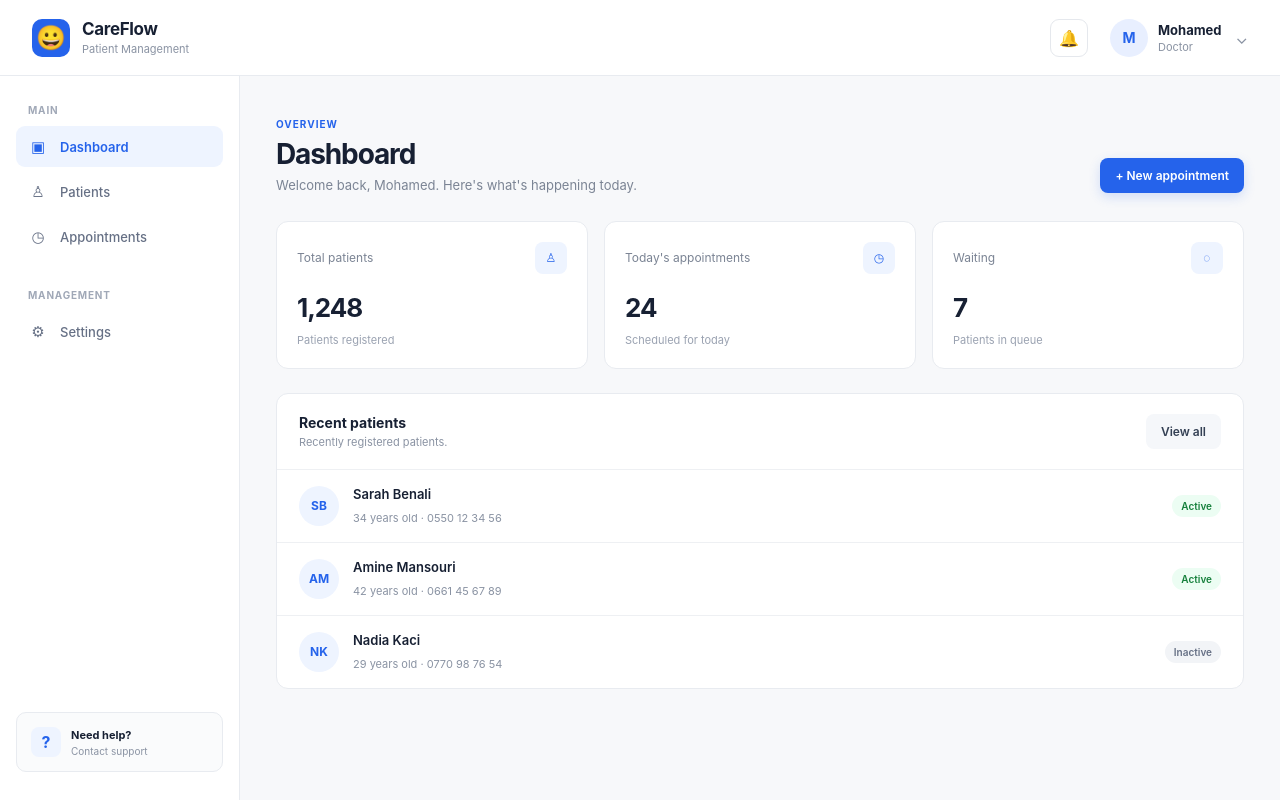
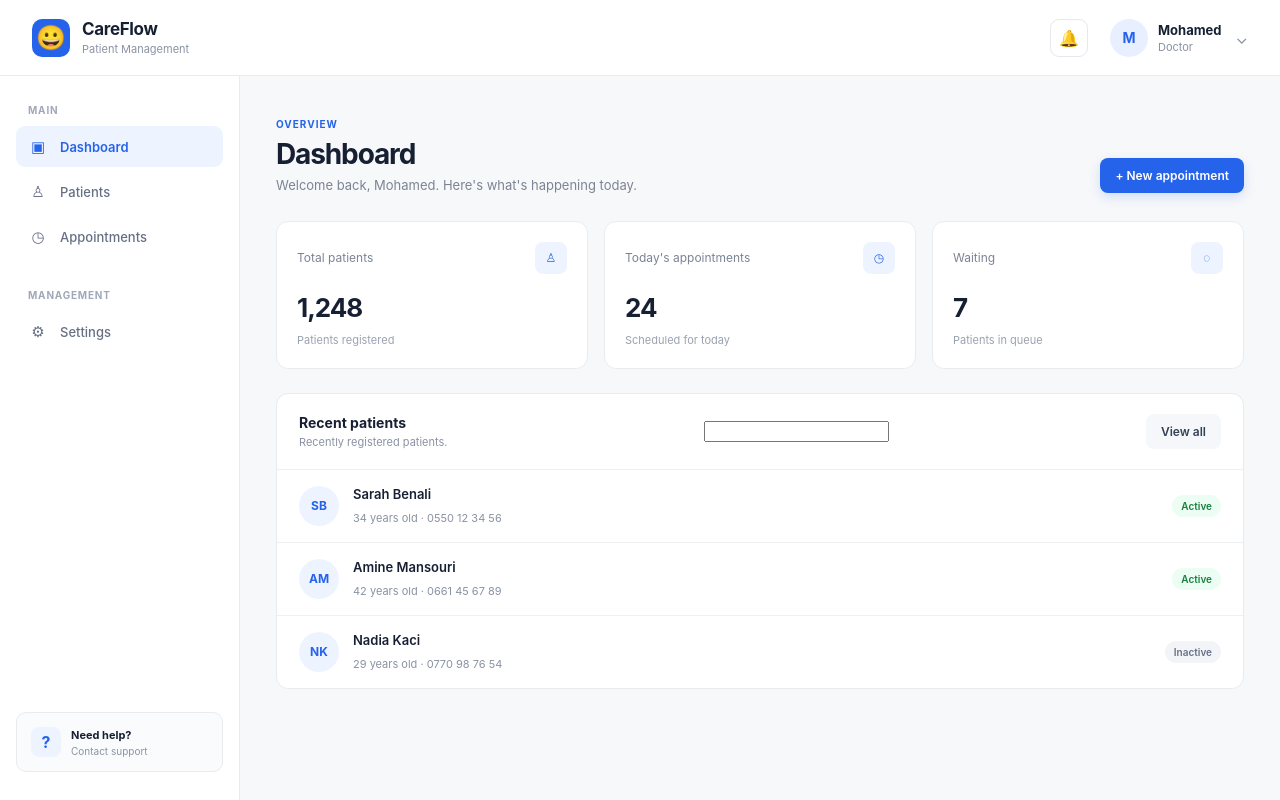
Before and after one commit to medBtn/react_careflow, a React (Vite) app: page / in a window 1280 px wide. Built offline with nearby package versions, Linux system fonts and the light colour scheme.

Commit message:
feat(useState): add filter patient and implement searchTerm and setSearchTerm with useState.

```diff
--- a/src/components/Dashboard/Dashboard.tsx
+++ b/src/components/Dashboard/Dashboard.tsx
@@ -1,5 +1,6 @@
 import PatientList from "../../features/patients/components/PatientList";
 import type { Patient } from "../../features/patients/types/Patient";
+import { useState } from "react";
 
 const patients: Patient[] = [
   {
@@ -29,6 +30,15 @@ const patients: Patient[] = [
 ];
 
 export function Dashboard() {
+  const [searchTerm, setSearchTerm] = useState("");
+
+  const filteredPatients = patients.filter((patient) => {
+    return (
+      patient.firstName.toLowerCase().includes(searchTerm.toLowerCase()) ||
+      patient.lastName.toLowerCase().includes(searchTerm.toLowerCase())
+    );
+  });
+
   return (
     <main className="dashboard">
       <div className="page-header">
@@ -84,9 +94,16 @@ export function Dashboard() {
             <h3>Recent patients</h3>
             <p>Recently registered patients.</p>
           </div>
+          <div>
+            <input
+              type="text"
+              value={searchTerm}
+              onChange={(event) => setSearchTerm(event.target.value)}
+            />
+          </div>
           <button className="secondary-button">View all</button>
         </div>
-        <PatientList patients={patients} />
+        <PatientList patients={filteredPatients} />
       </section>
     </main>
   );
```
